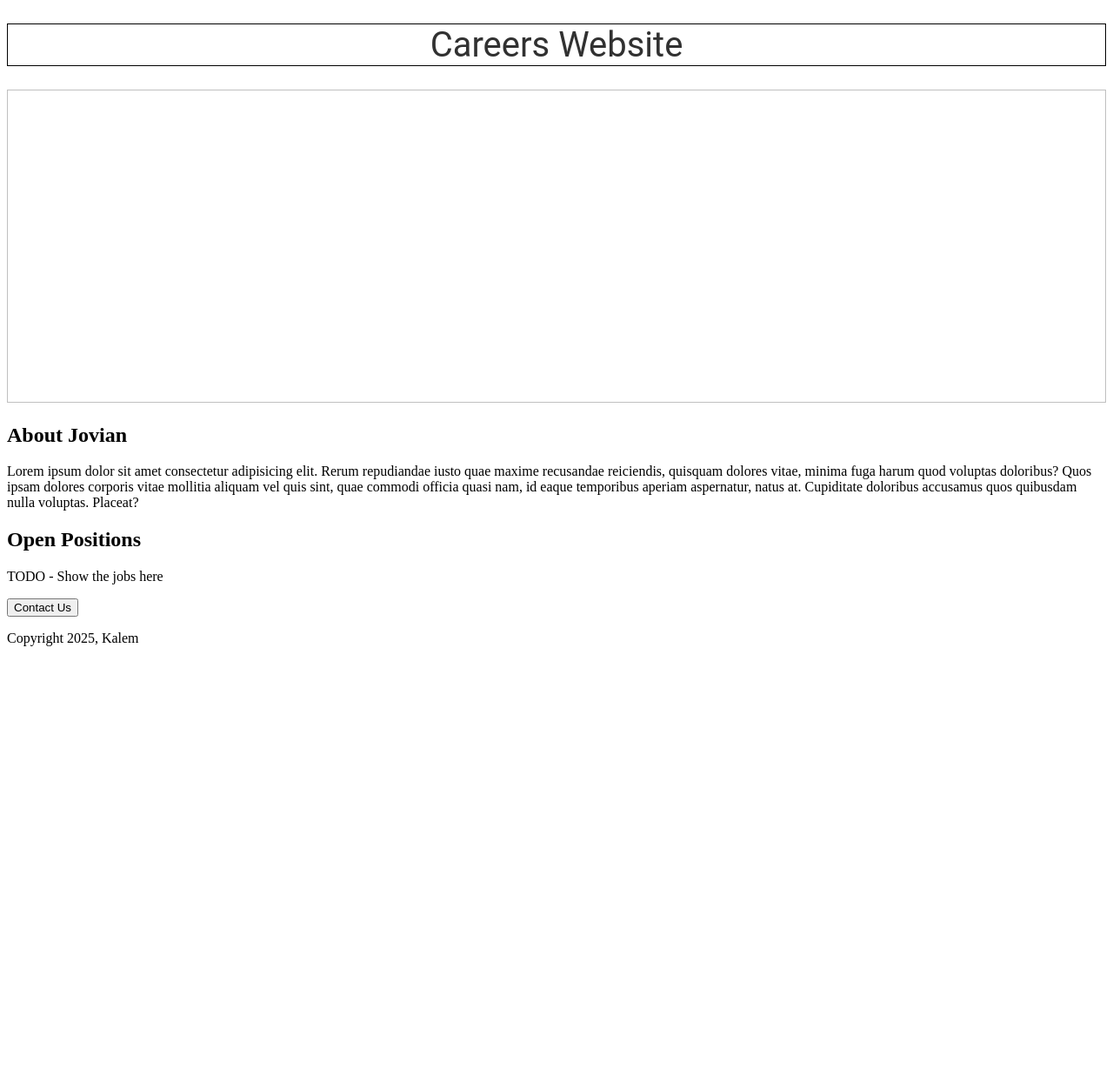
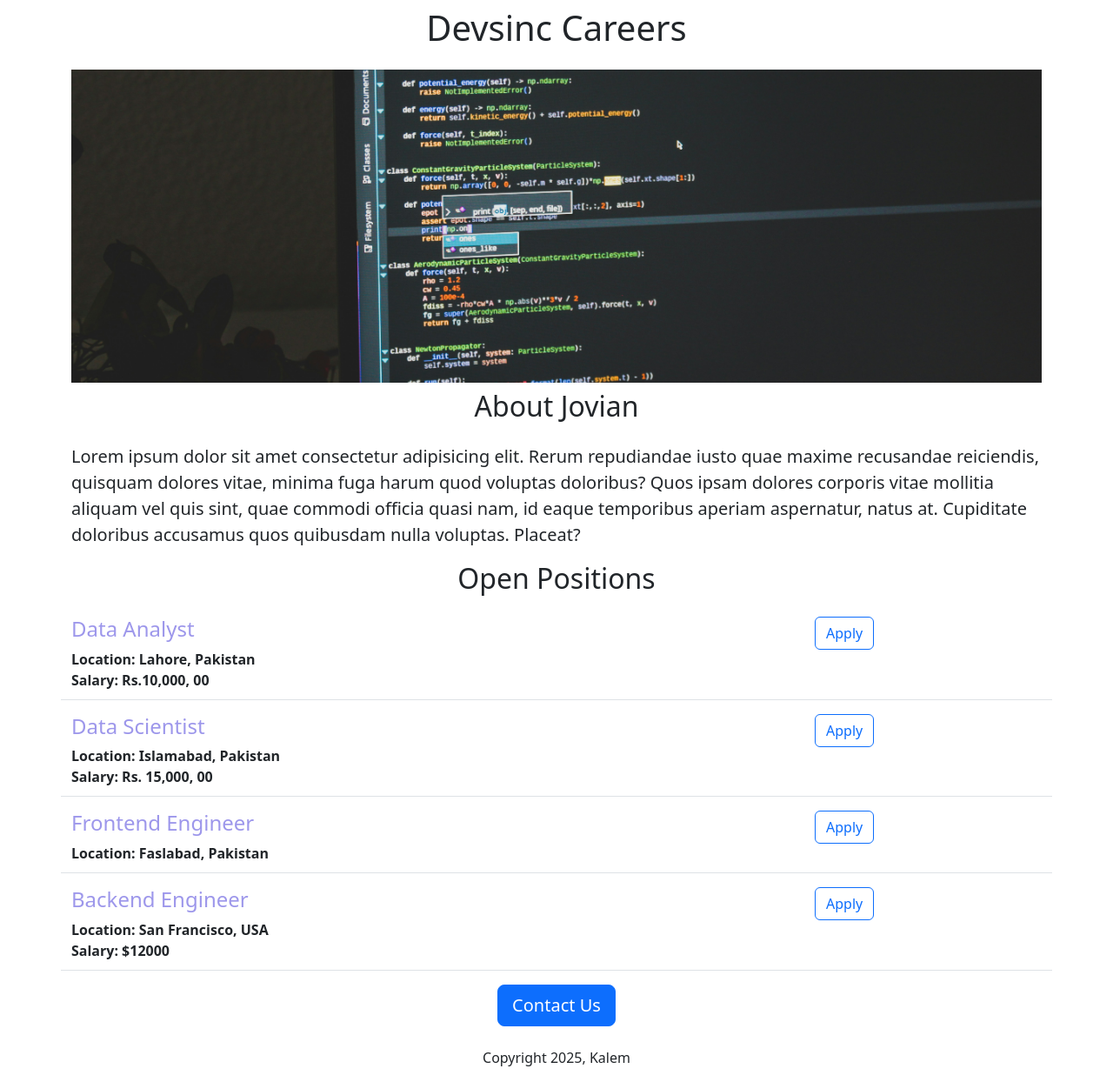
Before and after one commit to self-kalem3767/flask-career-website, a Flask app: page / in a window 1280 px wide. Shown: the whole page at 87% size. Before the commit the page ends 743 px from the top, so only its background shows below. Run offline with Flask 3, Linux system fonts and the light colour scheme.

Commit message:
added requrements.txt file

```diff
--- a/app.py
+++ b/app.py
@@ -1,12 +1,47 @@
 from flask import Flask, render_template
+from flask import jsonify
 
 
 # Web Development with Python Flask
 app = Flask(__name__)
 
+JOBS = [
+    {
+        'id': 1,
+        'title': 'Data Analyst',
+        'location': 'Lahore, Pakistan',
+        'salary': 'Rs.10,000, 00',
+        'job-type': 'onsite'
+    },
+    {
+        'id': 2,
+        'title': 'Data Scientist',
+        'location': 'Islamabad, Pakistan',
+        'salary': 'Rs. 15,000, 00',
+        'job-type': 'onsite'
+    },
+    {
+        'id': 3,
+        'title': 'Frontend Engineer',
+        'location': 'Faslabad, Pakistan',
+        'job-type': 'Remote'
+    },
+    {
+        'id': 4,
+        'title': 'Backend Engineer',
+        'location': 'San Francisco, USA',
+        'salary': '$12000',
+        'job-type': 'Remote'
+    }
+]
+
 @app.route('/')
 def index():
-    return render_template('home.html')
+    return render_template('home.html', jobs=JOBS, company_name='Devsinc')
+
+@app.route('/api/jobs')
+def job_list():
+    return jsonify(JOBS)
 
 
 if __name__ == '__main__':
--- a/templates/home.html
+++ b/templates/home.html
@@ -4,16 +4,9 @@
     <meta charset="UTF-8">
     <meta name="viewport" content="width=device-width, initial-scale=1.0">
     <title>Careers Website | Flask</title>
+    <link href="https://cdn.jsdelivr.net/npm/bootstrap@5.3.6/dist/css/bootstrap.min.css" rel="stylesheet" integrity="sha384-4Q6Gf2aSP4eDXB8Miphtr37CMZZQ5oXLH2yaXMJ2w8e2ZtHTl7GptT4jmndRuHDT" crossorigin="anonymous">
     <style>
-        h1{
-            font-size: 40px;
-            font-family: Roboto;
-            font-weight: normal;
-            color: #313131;
-            text-align: center;
-            border: 1px solid black
-        }
-        #banner {
+        #banner-img{
             height: 360px;
             width: 100%;
             object-fit:cover;
@@ -22,15 +15,19 @@
 </head>
 <body>
     <div class="container">
-        <h1 class="text-center">Careers Website </h1>
-        <img class="img-fluid" id="banner" src"{{url_for('static', filename='banner.jpg')}}" />
-        <h2>About Jovian</h2>
+        <h1 class="text-center mt-2 mb-4">{{ company_name }} Careers</h1>
+        <img class="img-fluid" id="banner-img" src="{{ url_for('static', filename='images/coding.jpg') }}" width="360px" height="360px" >
+        <h2 class="text-center mt-2 mb-4">About Jovian</h2>
         <p class="lead">Lorem ipsum dolor sit amet consectetur adipisicing elit. Rerum repudiandae iusto quae maxime recusandae reiciendis, quisquam dolores vitae, minima fuga harum quod voluptas doloribus? Quos ipsam dolores corporis vitae mollitia aliquam vel quis sint, quae commodi officia quasi nam, id eaque temporibus aperiam aspernatur, natus at. Cupiditate doloribus accusamus quos quibusdam nulla voluptas. Placeat?</p>
-        <h2 class="text-center">Open Positions</h2>
-        <p>TODO - Show the jobs here</p>
+        <h2 class="text-center mt-2 mb-4">Open Positions</h2>
         <div>
-            <button>Contact Us</button>
-            <p>Copyright 2025, Kalem</p>
+            {% for job in  jobs %}
+                {% include 'jobsitem.html' %}
+            {% endfor %}
+        </div>
+        <div class="text-center">
+            <button class="btn btn-primary btn-lg">Contact Us</button>
+            <p class="mt-4">Copyright 2025, Kalem</p>
         </div>
     </div>
 
--- /dev/null
+++ b/templates/jobsitem.html
@@ -0,0 +1,16 @@
+<div class="border-bottom row" style="margin-bottom:16px; padding-bottom:10px;">
+  <div class="col-9">
+    <h4 style="color: rgb(157, 151, 235)">{{job['title']}}</h4>
+    <div>
+      <strong>Location: {{job['location']}} </strong>
+    </div>
+    {% if 'salary' in job %}
+    <div>
+      <strong>Salary: {{job['salary']}} </strong>
+    </div>
+    {% endif %}
+  </div>
+  <div class="col-3">
+    <button type="button" class="btn btn-outline-primary">Apply</button>
+  </div>
+</div>
```
Also changed, not shown: requirements.txt (added, +8 -0 lines), static/images/coding.jpg (added), static/images/flask-web.jpg (added), 3 other files.
